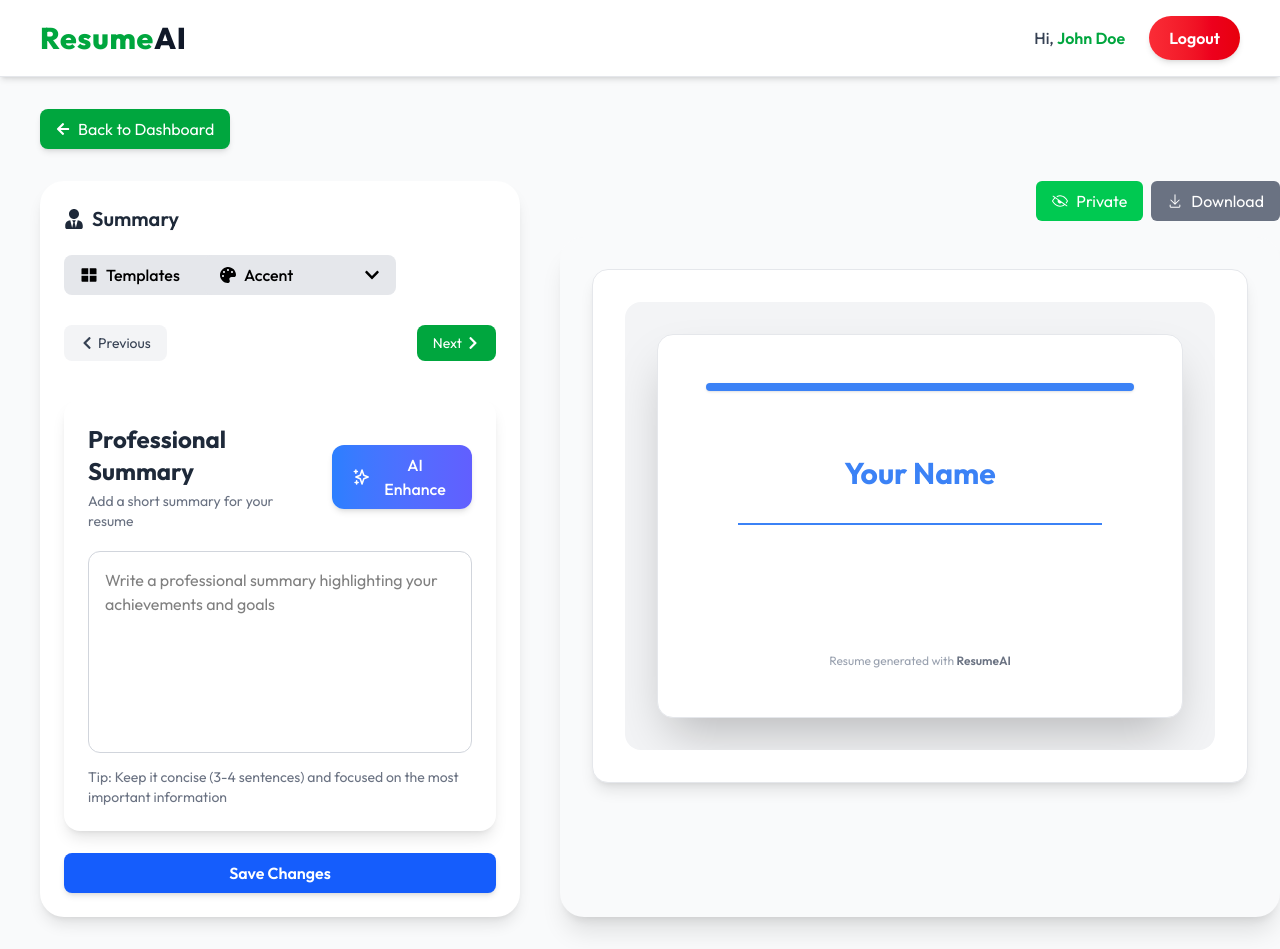
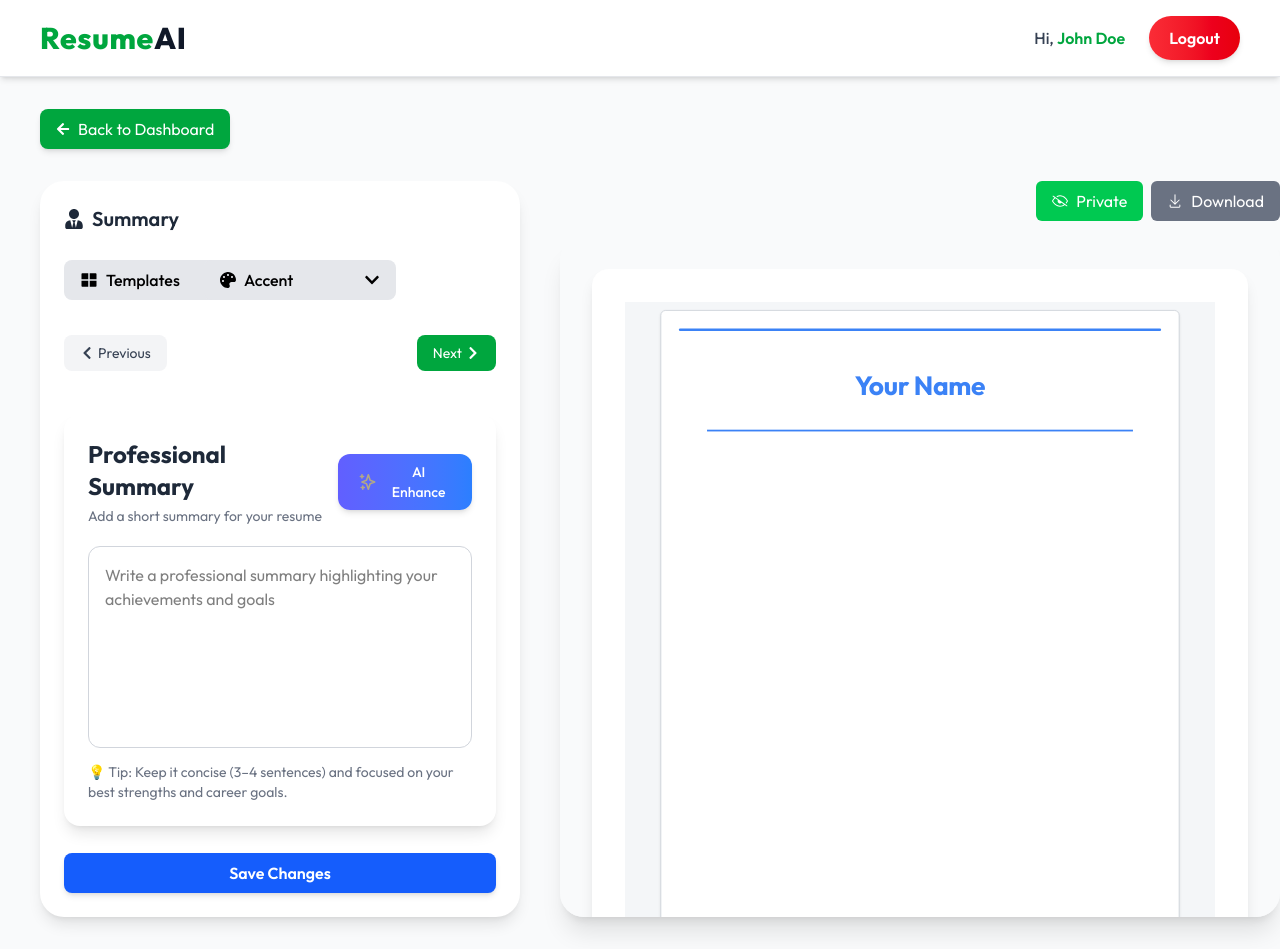
Before and after one commit to Anshul09052004/AI-Resume-Builder, a React (Vite) app in the folder Client/: page /app/builder/1 in a window 1280 px wide. Both pictures are taken after a click on the button "Next". Built offline with nearby package versions, Linux system fonts and the light colour scheme; a web font is replaced by a local one.

Commit message:
bugs fixing

```diff
--- a/Client/src/Components/ExperienceForm.jsx
+++ b/Client/src/Components/ExperienceForm.jsx
@@ -17,7 +17,7 @@ function ExperienceForm({ data, onChange }) {
     onChange([...data, newExperience]);
   };
 
-    // Remove experience by index
+  // Remove experience
   const removeExperience = (index) => {
     const updated = data.filter((_, i) => i !== index);
     onChange(updated);
@@ -30,18 +30,31 @@ function ExperienceForm({ data, onChange }) {
     onChange(updated);
   };
 
+  // AI enhancement simulation
+  const handleEnhance = (index) => {
+    const updated = [...data];
+    updated[index].description =
+      updated[index].description +
+      "\n✨ Improved with AI: Highlighted achievements and responsibilities.";
+    onChange(updated);
+  };
+
   return (
     <div className="bg-gray-50 rounded-2xl shadow-lg p-6 space-y-5">
       {/* Header */}
       <div className="flex flex-col sm:flex-row sm:items-center sm:justify-between gap-3">
         <div>
-                    <h3 className="text-2xl font-bold text-gray-800">Professional Experience</h3>
-                    <p className="text-sm text-gray-500 mt-1">Add job experiences here</p>
+          <h3 className="text-2xl font-bold text-gray-800">
+            Professional Experience
+          </h3>
+          <p className="text-sm text-gray-500 mt-1">
+            Add your job experiences here
+          </p>
         </div>
         <button
           onClick={addExperience}
           type="button"
-                    className="flex items-center gap-2 bg-gradient-to-r from-blue-500 to-indigo-500 hover:from-indigo-500 hover:to-blue-500 text-white px-5 py-2 rounded-xl shadow-md font-medium transition-all"
+          className="flex items-center gap-2 bg-gradient-to-r from-blue-500 to-indigo-500 hover:from-indigo-600 hover:to-blue-600 text-white px-5 py-2 rounded-xl shadow-md font-medium transition-all"
         >
           <CiCirclePlus className="w-5 h-5" />
           Add Experience
@@ -57,15 +70,17 @@ function ExperienceForm({ data, onChange }) {
         </div>
       )}
 
-            {/* List of experiences */}
+      {/* Experiences List */}
       {data.map((experience, index) => (
         <div
           key={index}
           className="border border-gray-300 rounded-xl p-4 space-y-3 bg-white shadow-sm"
         >
-                    {/* Header with remove button */}
+          {/* Header with remove */}
           <div className="flex justify-between items-center">
-                        <h4 className="font-semibold text-gray-700">Experience #{index + 1}</h4>
+            <h4 className="font-semibold text-gray-700">
+              Experience #{index + 1}
+            </h4>
             <button
               onClick={() => removeExperience(index)}
               className="text-red-500 hover:text-red-700"
@@ -89,17 +104,22 @@ function ExperienceForm({ data, onChange }) {
             onChange={(e) => updateExperience(index, "position", e.target.value)}
             className="w-full p-2 border border-gray-300 rounded-md focus:outline-none focus:ring-2 focus:ring-blue-400"
           />
+
           <div className="flex gap-2">
             <input
               type="month"
               value={experience.start_date || ""}
-                            onChange={(e) => updateExperience(index, "start_date", e.target.value)}
+              onChange={(e) =>
+                updateExperience(index, "start_date", e.target.value)
+              }
               className="w-1/2 p-2 border border-gray-300 rounded-md focus:outline-none focus:ring-2 focus:ring-blue-400"
             />
             <input
               type="month"
               value={experience.end_date || ""}
-                            onChange={(e) => updateExperience(index, "end_date", e.target.value)}
+              onChange={(e) =>
+                updateExperience(index, "end_date", e.target.value)
+              }
               disabled={experience.is_current}
               className="w-1/2 p-2 border border-gray-300 rounded-md focus:outline-none focus:ring-2 focus:ring-blue-400"
             />
@@ -110,25 +130,37 @@ function ExperienceForm({ data, onChange }) {
             <input
               type="checkbox"
               checked={experience.is_current}
-                            onChange={(e) => updateExperience(index, "is_current", e.target.checked)}
+              onChange={(e) =>
+                updateExperience(index, "is_current", e.target.checked)
+              }
               className="w-4 h-4"
             />
             <span>Currently Working Here</span>
           </label>
 
-                    {/* Job Description */}
+          {/* Description + AI Button */}
           <div className="space-y-2">
             <div className="flex justify-between items-center">
-                            <label className="font-medium text-gray-700">Job Description</label>
-                            <button className="flex items-center gap-1 text-blue-500">
-                                <HiOutlineSparkles />
+              <label className="font-medium text-gray-700">
+                Job Description
+              </label>
+
+              <button
+                onClick={() => handleEnhance(index)}
+                className="relative flex items-center gap-2 text-sm font-medium text-white bg-gradient-to-r from-indigo-500 to-blue-500 px-3 py-1.5 rounded-md shadow-md hover:from-blue-600 hover:to-indigo-600 transition-all duration-300 active:scale-95"
+              >
+                <HiOutlineSparkles className="animate-pulse text-yellow-300" />
                 Enhance with AI
+                <span className="absolute -inset-0.5 rounded-md bg-gradient-to-r from-blue-400 to-indigo-400 opacity-0 group-hover:opacity-20 blur-md transition-opacity"></span>
               </button>
             </div>
+
             <textarea
               rows={4}
               value={experience.description || ""}
-                            onChange={(e) => updateExperience(index, "description", e.target.value)}
+              onChange={(e) =>
+                updateExperience(index, "description", e.target.value)
+              }
               placeholder="Describe your key responsibilities and achievements"
               className="w-full p-2 border border-gray-300 rounded-md focus:outline-none focus:ring-2 focus:ring-blue-400 resize-none"
             />
--- a/Client/src/Components/Hero.jsx
+++ b/Client/src/Components/Hero.jsx
@@ -188,7 +188,7 @@ function Hero() {
           <motion.button
             whileHover={{ scale: 1.05 }}
             whileTap={{ scale: 0.95 }}
-            className="px-6 py-3 border border-gray-600 rounded-full font-medium hover:bg-white/10 transition hidden md:block"
+            className="px-6 py-3 border border-gray-600 rounded-full font-medium hover:bg-white/10 transition  md:block"
           >
             <Link
               to="Features"
--- a/Client/src/Components/ProfessionalSummary.jsx
+++ b/Client/src/Components/ProfessionalSummary.jsx
@@ -1,7 +1,23 @@
-import React from "react";
+import React, { useState } from "react";
 import { HiOutlineSparkles } from "react-icons/hi";
 
-function ProfessionalSummary({ data, onChange, setResumeData }) {
+function ProfessionalSummary({ data, onChange }) {
+  const [isEnhancing, setIsEnhancing] = useState(false);
+
+  // Demo AI enhancement (you can connect real API later)
+  const handleEnhance = async () => {
+    setIsEnhancing(true);
+
+    // simulate AI text enhancement delay
+    setTimeout(() => {
+      const improvedText =
+        (data || "") +
+        "\n✨ Enhanced with AI: Emphasized achievements and professional goals clearly.";
+      onChange(improvedText);
+      setIsEnhancing(false);
+    }, 1200);
+  };
+
   return (
     <div className="bg-white shadow-lg rounded-2xl p-6 space-y-5 transition-all">
       {/* Header */}
@@ -14,12 +30,34 @@ function ProfessionalSummary({ data, onChange, setResumeData }) {
             Add a short summary for your resume
           </p>
         </div>
+
+        {/* AI Enhance Button */}
         <button
           type="button"
-                    className="flex items-center gap-2 bg-gradient-to-r from-blue-500 to-indigo-500 hover:from-indigo-500 hover:to-blue-500 text-white px-5 py-2 rounded-xl shadow-md font-medium transition-all"
+          onClick={handleEnhance}
+          disabled={isEnhancing}
+          className={`relative flex items-center gap-2 text-sm font-medium text-white
+            bg-gradient-to-r from-indigo-500 to-blue-500
+            hover:from-blue-600 hover:to-indigo-600
+            px-5 py-2 rounded-xl shadow-md
+            transition-all duration-300 active:scale-95
+            ${
+              isEnhancing
+                ? "opacity-70 cursor-not-allowed"
+                : "hover:shadow-lg hover:shadow-blue-300/50"
+            }`}
         >
-                    <HiOutlineSparkles className="w-5 h-5" />
+          {isEnhancing ? (
+            <>
+              <span className="h-4 w-4 border-2 border-white border-t-transparent rounded-full animate-spin"></span>
+              Enhancing...
+            </>
+          ) : (
+            <>
+              <HiOutlineSparkles className="w-5 h-5 animate-pulse text-yellow-300" />
               AI Enhance
+            </>
+          )}
         </button>
       </div>
 
@@ -33,7 +71,8 @@ function ProfessionalSummary({ data, onChange, setResumeData }) {
           className="w-full p-4 border border-gray-300 rounded-xl focus:outline-none focus:ring-2 focus:ring-blue-400 resize-none transition-all"
         />
         <p className="text-sm text-gray-500 mt-2">
-                    Tip: Keep it concise (3-4 sentences) and focused on the most important information
+          💡 Tip: Keep it concise (3–4 sentences) and focused on your best
+          strengths and career goals.
         </p>
       </div>
     </div>
--- a/Client/src/Components/ResumePreview.jsx
+++ b/Client/src/Components/ResumePreview.jsx
@@ -44,29 +44,33 @@ function ResumePreview({ data, template, accentColor, classes = "" }) {
 
   return (
     <div
-      className={`w-full bg-gray-100 flex justify-center items-start p-4 sm:p-6 md:p-8 overflow-y-auto rounded-2xl ${classes}`}
+      className={`w-full flex justify-center items-start py-2 overflow-y-auto ${classes}`}
+      style={{ backgroundColor: "#f4f6f8" }}
     >
       <div
         id="resume-preview"
-        className="w-full max-w-[950px] bg-white rounded-2xl shadow-2xl border border-gray-200
-                   flex flex-col gap-8 p-6 sm:p-8 md:p-12 transition-all duration-300 overflow-hidden"
+        className="w-full max-w-[794px] h-[1123px] bg-white rounded-md border border-gray-300
+                   shadow-sm flex flex-col gap-2 p-4 sm:p-5
+                   transition-all duration-300 overflow-hidden print:h-auto"
+        style={{
+          transform: "scale(0.88)",
+          transformOrigin: "top center",
+          lineHeight: "1.2",
+        }}
       >
         {/* Accent color bar */}
         <div
-          className="h-2 w-full rounded-full shadow-sm"
+          className="h-[3px] w-full rounded-md mb-1"
           style={{ backgroundColor: accentColor }}
         ></div>
 
         {/* Template content */}
-        <div className="w-full overflow-x-hidden overflow-y-visible break-words text-gray-800 leading-relaxed text-[0.95rem]">
+        <div className="w-full overflow-hidden text-gray-900 text-[0.85rem] leading-snug tracking-tight">
           {renderTemplate()}
         </div>
 
-        {/* Footer */}
-        <div className="text-center text-xs text-gray-400 mt-8">
-          Resume generated with{" "}
-          <span className="font-semibold text-gray-500">ResumeAI</span>
-        </div>
+
+
       </div>
     </div>
   );
--- a/Client/src/Pages/ResumeBuilder.jsx
+++ b/Client/src/Pages/ResumeBuilder.jsx
@@ -266,7 +266,7 @@ const downloadResume = () => {
             id="resume-preview"
             className="bg-gray-50 rounded-3xl shadow-xl p-4 sm:p-6 md:p-8 flex justify-center items-start w-full overflow-auto h-[70vh] sm:h-[calc(100vh-120px)] transition-all duration-300 ease-in-out"
           >
-            <div className="w-full max-w-[950px] mx-auto bg-white rounded-2xl shadow-lg p-6 sm:p-8 border border-gray-200 overflow-hidden">
+            <div className="w-full max-w-[950px] mx-auto bg-white rounded-2xl shadow-lg p-6 sm:p-8 border border-white overflow-hidden">
               <ResumePreview
                 data={resumeData}
                 template={resumeData.template}
@@ -278,8 +278,6 @@ const downloadResume = () => {
         </div>
       </div>
 
-      {/* Share Popup */}
-
     </div>
   );
 }
```
Lines whose indentation alone changed are shown as unchanged.
